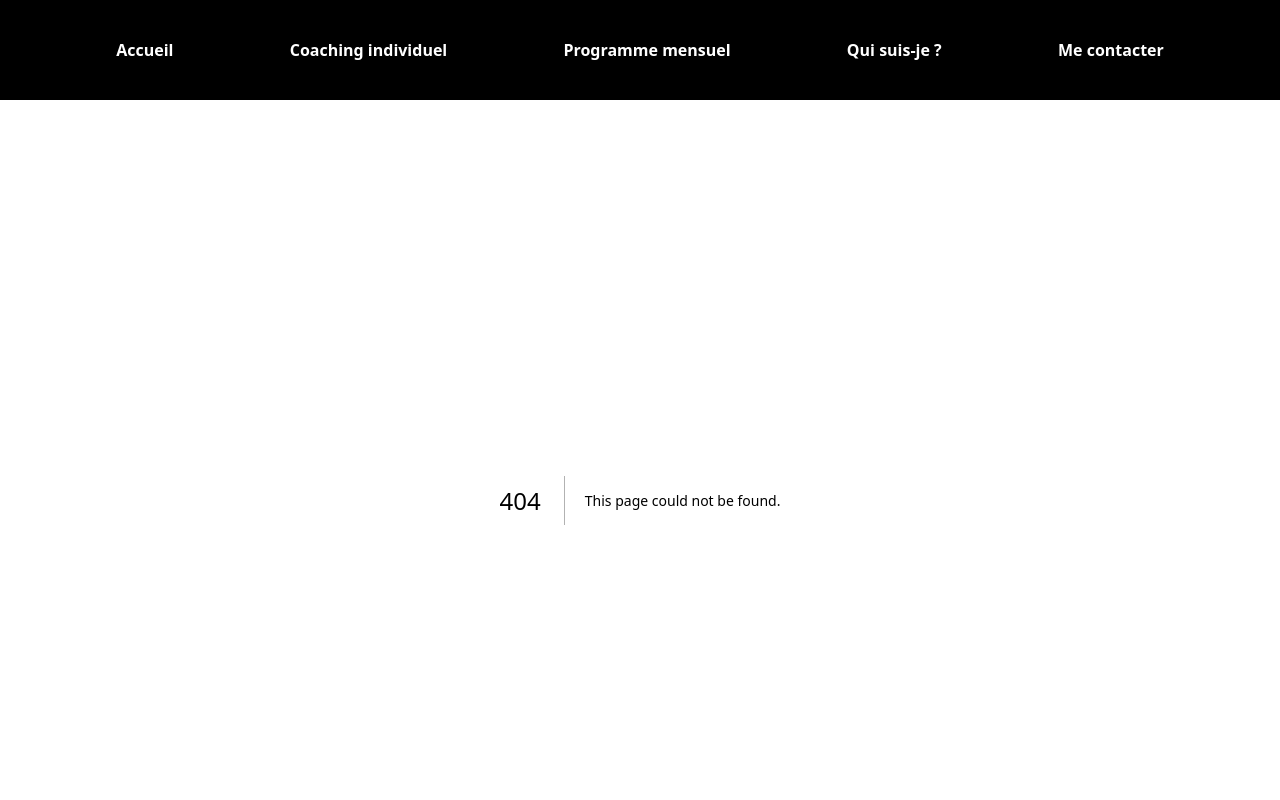
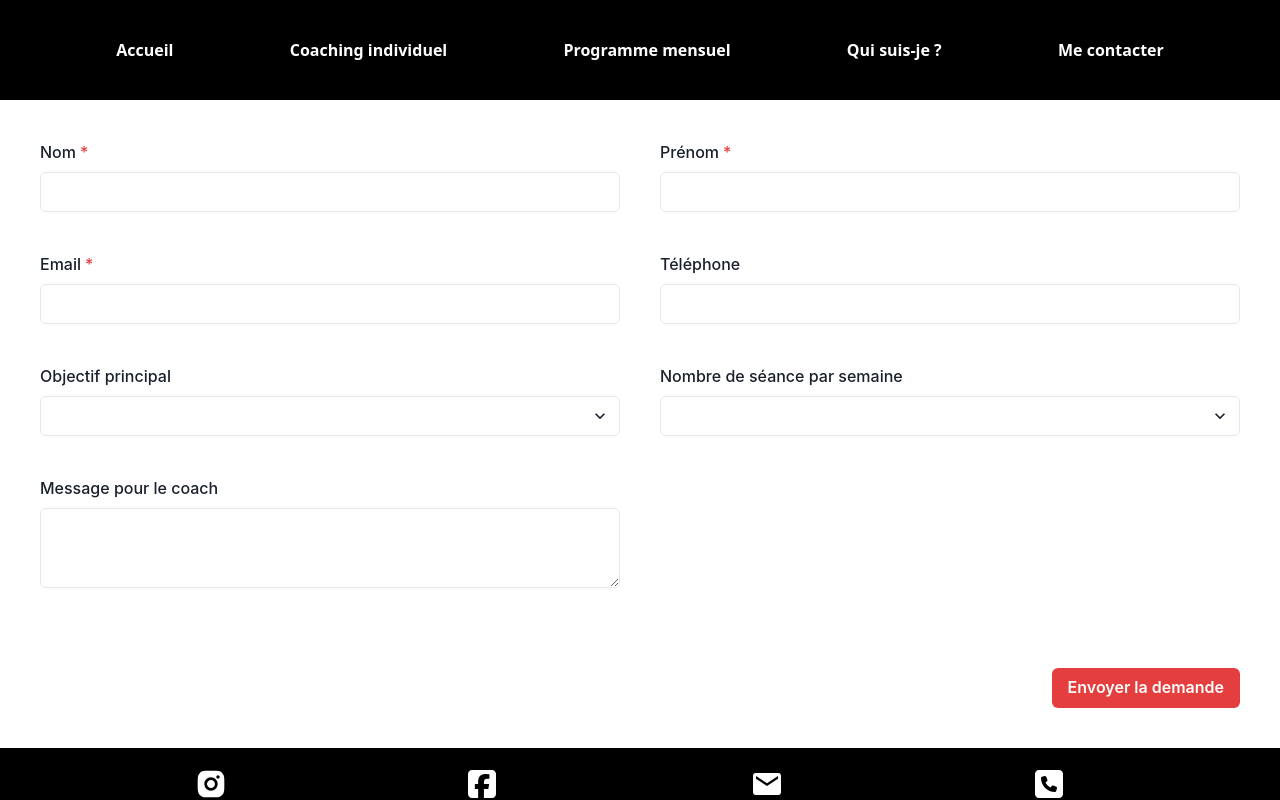
Before and after one commit to dardael/showed, a Next.js app: page /contact in a window 1280 px wide. Before the commit this address had no page. Built offline with nearby package versions, Linux system fonts and the light colour scheme.

Commit message:
contact page creation
adapt the screen height to fill the screen even if the page is shorter
than the screen.

For now, the submit button does nothing (i wait to know what to do)

```diff
--- /dev/null
+++ b/src/app/contact/page.tsx
@@ -0,0 +1,72 @@
+import {
+    Box,
+    FormControl,
+    SimpleGrid,
+    FormLabel,
+    Input,
+    Select,
+    Textarea,
+    Button,
+} from '@chakra-ui/react';
+
+export default function Home() {
+    return (
+        <form>
+            <SimpleGrid
+                columns={{ sm: 1, md: 2 }}
+                spacing='40px'
+                padding={'40px'}
+            >
+                <FormControl isRequired>
+                    <FormLabel>Nom</FormLabel>
+                    <Input name='name' />
+                </FormControl>
+                <FormControl isRequired>
+                    <FormLabel>Prénom</FormLabel>
+                    <Input name='surname' />
+                </FormControl>
+                <FormControl isRequired>
+                    <FormLabel>Email</FormLabel>
+                    <Input name='email' />
+                </FormControl>
+                <FormControl>
+                    <FormLabel>Téléphone</FormLabel>
+                    <Input name='phone' />
+                </FormControl>
+                <FormControl>
+                    <FormLabel>Objectif principal</FormLabel>
+                    <Select name='objective'>
+                        <option></option>
+                        <option>Bien être</option>
+                        <option>Gain de performance</option>
+                        <option>Perte de poids</option>
+                        <option>Préparation à une course</option>
+                        <option>Remise en forme</option>
+                    </Select>
+                </FormControl>
+                <FormControl>
+                    <FormLabel>Nombre de séance par semaine</FormLabel>
+                    <Select name='sessionNumber'>
+                        <option></option>
+                        <option>1</option>
+                        <option>2</option>
+                        <option>3</option>
+                        <option>4</option>
+                        <option>5</option>
+                        <option>6</option>
+                        <option>7</option>
+                    </Select>
+                </FormControl>
+                <FormControl>
+                    <FormLabel>Message pour le coach</FormLabel>
+                    <Textarea name='message' />
+                </FormControl>
+            </SimpleGrid>
+            <Box margin={'40px'} textAlign={'right'}>
+                <Button color='white' colorScheme='red' type='submit'>
+                    Envoyer la demande
+                </Button>
+            </Box>
+        </form>
+    );
+}
--- a/src/app/layout.tsx
+++ b/src/app/layout.tsx
@@ -20,10 +20,12 @@ export default function RootLayout({
             <body>
                 <Providers>
                     <Flex height={'100vh'} direction='column'>
-                        <Box flex='1'>
+                        <Box flex='0 0 fit-content' maxH={'fit-content'}>
                             <MenuBar />
                         </Box>
-                        <Box
+                        <Flex
+                            direction='column'
+                            flex='1'
                             overflowY={'auto'}
                             sx={{
                                 '&::-webkit-scrollbar': {
@@ -40,9 +42,9 @@ export default function RootLayout({
                                 },
                             }}
                         >
-                            {children}
+                            <Box flex='1'>{children}</Box>
                             <FooterBar />
-                        </Box>
+                        </Flex>
                     </Flex>
                 </Providers>
             </body>
```
